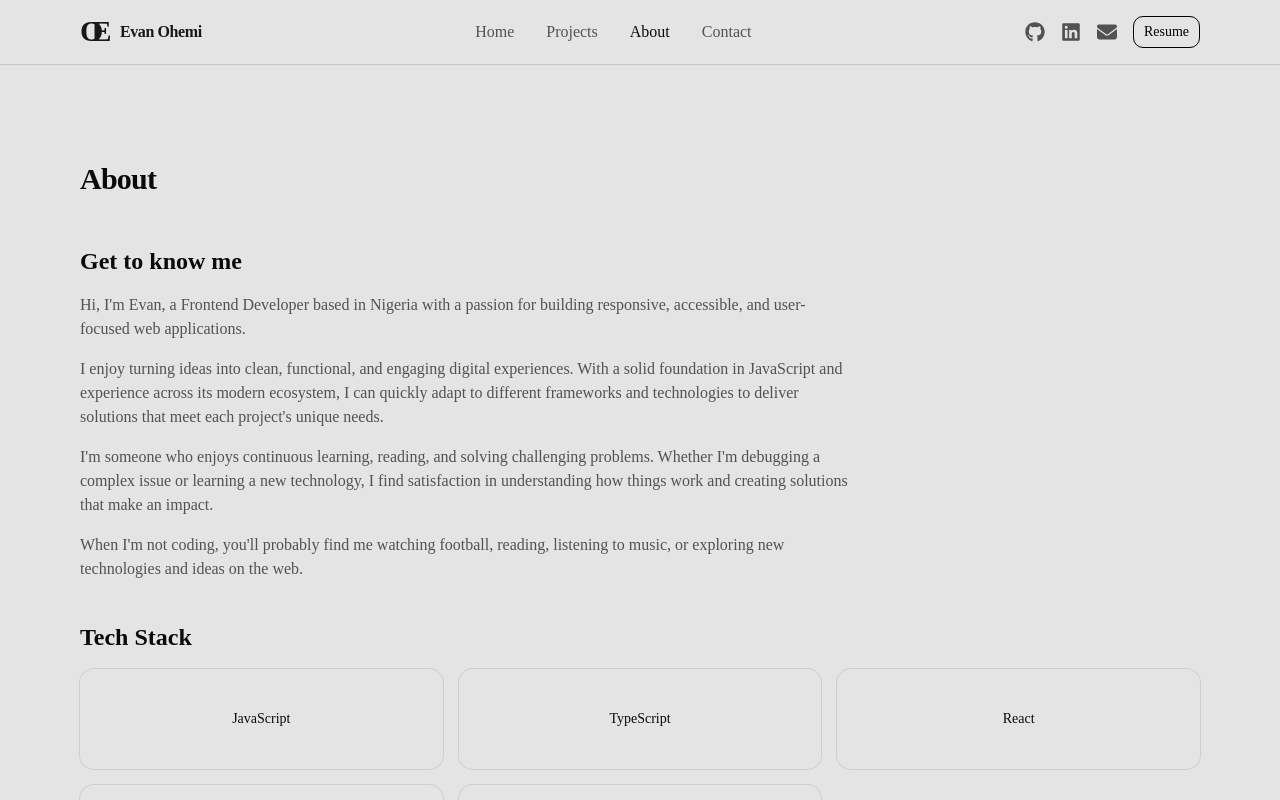
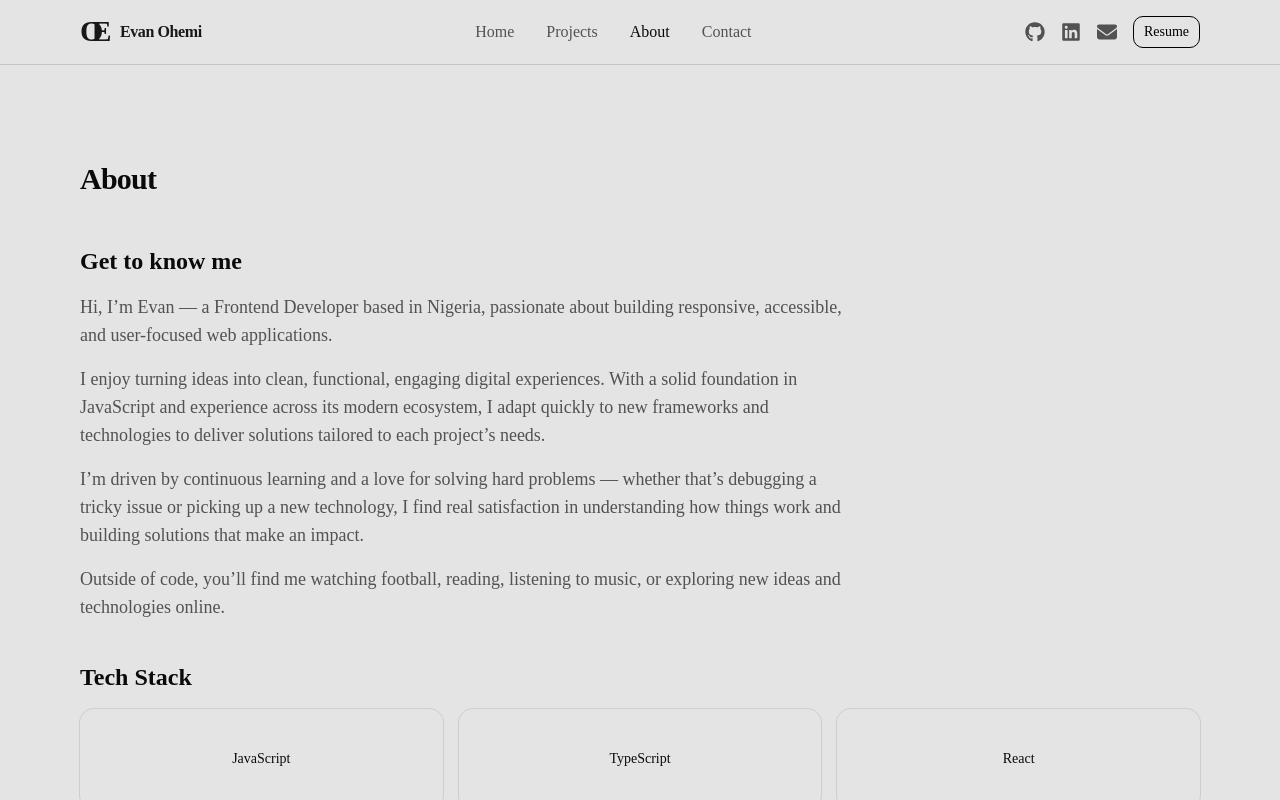
Before and after one commit to FrostBlazeX/portfolio, a Next.js app: page /about in a window 1280 px wide. Shown: the top 800 px of the page. Built offline with nearby package versions, Linux system fonts and the light colour scheme.

Commit message:
about changes

```diff
--- a/src/app/about/page.tsx
+++ b/src/app/about/page.tsx
@@ -15,32 +15,32 @@ function AboutPage() {
           <div className="space-y-4">
             <h2 className="text-2xl font-semibold">Get to know me</h2>
 
-            <div className="max-w-3xl space-y-4 text-muted-foreground">
+            <div className="max-w-3xl text-lg space-y-4 text-muted-foreground">
               <p>
-                Hi, I'm Evan, a Frontend Developer based in Nigeria with a
-                passion for building responsive, accessible, and user-focused
-                web applications.
+                Hi, I’m Evan — a Frontend Developer based in Nigeria, passionate
+                about building responsive, accessible, and user-focused web
+                applications.
               </p>
 
               <p>
-                I enjoy turning ideas into clean, functional, and engaging
-                digital experiences. With a solid foundation in JavaScript and
-                experience across its modern ecosystem, I can quickly adapt to
-                different frameworks and technologies to deliver solutions that
-                meet each project's unique needs.
+                I enjoy turning ideas into clean, functional, engaging digital
+                experiences. With a solid foundation in JavaScript and
+                experience across its modern ecosystem, I adapt quickly to new
+                frameworks and technologies to deliver solutions tailored to
+                each project’s needs.
               </p>
 
               <p>
-                I'm someone who enjoys continuous learning, reading, and solving
-                challenging problems. Whether I'm debugging a complex issue or
-                learning a new technology, I find satisfaction in understanding
-                how things work and creating solutions that make an impact.
+                I’m driven by continuous learning and a love for solving hard
+                problems — whether that’s debugging a tricky issue or picking up
+                a new technology, I find real satisfaction in understanding how
+                things work and building solutions that make an impact.
               </p>
 
               <p>
-                When I'm not coding, you'll probably find me watching football,
-                reading, listening to music, or exploring new technologies and
-                ideas on the web.
+                Outside of code, you’ll find me watching football, reading,
+                listening to music, or exploring new ideas and technologies
+                online.
               </p>
             </div>
           </div>
--- a/src/components/sections/AboutPreview.tsx
+++ b/src/components/sections/AboutPreview.tsx
@@ -11,28 +11,21 @@ function AboutPreview() {
           <SectionHeading name="About Me" />
 
           <div className=" flex max-w-4xl flex-col gap-6 md:gap-8">
-            <h2 className="text-2xl font-medium tracking-tight md:text-3xl">
-              I'm Evan, a detail-oriented Frontend Developer presently located
-              in Nigeria.
+            <h2 className="text-lg font-medium tracking-tight md:text-xl">
+              I’m Evan — a Frontend Developer in Nigeria who turns curiosity
+              about how the web works into responsive, accessible applications
+              people actually enjoy using.
             </h2>
 
-            <p className="text-lg leading-relaxed text-muted-foreground">
-              My journey into frontend development started with a curiosity for
-              how websites are built and a desire to create meaningful digital
-              experiences. Over time, that curiosity grew into a passion for
-              building responsive and accessible web applications.
+            <p className="text-lg leading-relaxed">
+              I build with React, Next.js, TypeScript, and Tailwind CSS — from
+              CMS-driven websites to API-powered products, always aiming for
+              performance and accessibility.
             </p>
 
-            <p className="text-lg leading-relaxed text-muted-foreground">
-              Over the years, I've built responsive web applications, CMS-driven
-              websites, and API-powered experiences using React, Next.js,
-              TypeScript, and Tailwind CSS.
-            </p>
-
-            <p className="text-lg leading-relaxed text-muted-foreground">
-              I enjoy transforming ideas and designs into accessible, performant
-              user experiences while continuously learning and improving my
-              skills with modern technologies.
+            <p className="text-lg leading-relaxed">
+              Beyond the code, I’m continuously learning — staying close to
+              modern tools and pushing my craft forward.
             </p>
           </div>
         </Reveal>
--- a/src/data/experience.ts
+++ b/src/data/experience.ts
@@ -1,7 +1,7 @@
 export const experiences = [
   {
     company: "Numro",
-    role: "Frontend Developer",
+    role: "Frontend Engineer / AI Engineer",
     period: "March 2026 - Present",
     technologies: ["React", "Next.js", "TypeScript", "Tailwind CSS"],
     achievements: [
```
